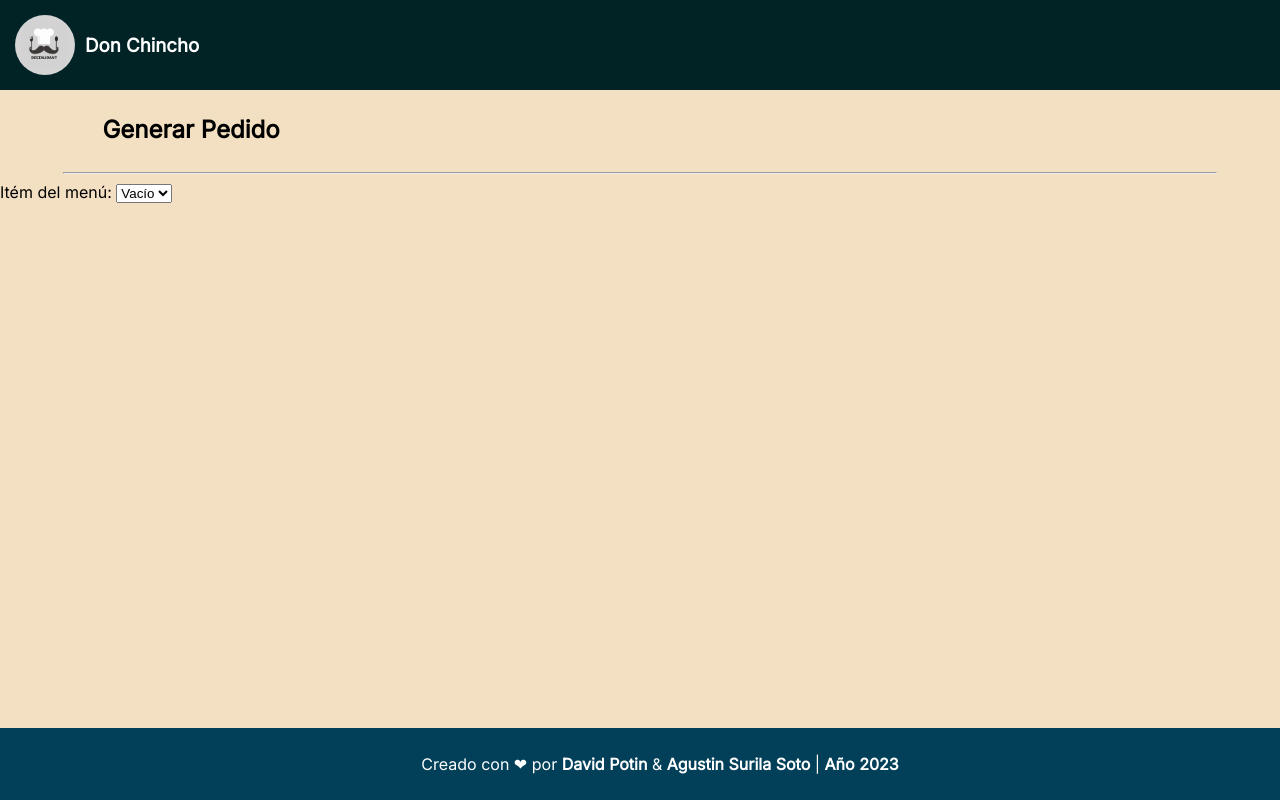
After one commit to Auchan22/Seminario-Lenguaje-PHP-React-APIi, a PHP site: page /altapedido.html in a window 1280 px wide. The commit adds this page. Run offline with PHP 8.4, Linux system fonts and the light colour scheme.

Commit message:
Arreglando estilos y empezando alta pedido

```diff
--- /dev/null
+++ b/PrimeraEntrega/altapedido.html
@@ -0,0 +1,37 @@
+<!DOCTYPE html>
+<html lang="en">
+
+<head>
+    <meta charset="UTF-8">
+    <link rel="icon" type="image/x-icon"
+        href="restaurant-logo-design-template-b281aeadaa832c28badd72c1f6c5caad_screen.jpg">
+    <meta name="viewport" content="width=device-width, initial-scale=1.0">
+    <link rel="stylesheet" href="estilos.css">
+    <title>Don Chincho</title>
+</head>
+
+<body>
+    <header class="header">
+        <img src="restaurant-logo-design-template-b281aeadaa832c28badd72c1f6c5caad_screen.jpg">
+        <h3>Don Chincho</h3>
+    </header>
+    <section id="formularioPedido">
+        <div id="encabezado_alta_pedido">
+            <h2>Generar Pedido</h2>
+        </div>
+        <hr />
+        <form>
+            <div>
+                <label for="">Itém del menú:</label>
+                <select>
+                    <option>Vacío</option>
+                </select>
+            </div>
+        </form>
+    </section>
+    <footer class="footer">
+        <p>Creado con ❤ por <b>David Potin</b> & <b>Agustin Surila Soto</b> | <b>A&ntilde;o 2023</b></p>
+    </footer>
+</body>
+
+</html>
--- a/PrimeraEntrega/estilos.css
+++ b/PrimeraEntrega/estilos.css
@@ -28,18 +28,23 @@ background-color: #012326;
     position: fixed;
     width: 100vw;
     height: 60px;
-top:0;
+    top: 0;
     display: flex;
     justify-content: start;
     align-items: center;
     padding: 15px;
+    display: flex;
+    gap: 10px;
+    color: #fff;
+    align-items: center;
+    justify-content: start;
 }
 
 /* -- Fin Header -- */
 
 /* -- Inicio Footer -- */
 
-.footer{
+.footer {
     color: #fff;
     position: fixed;
     bottom: 0;
@@ -50,6 +55,7 @@ padding: 15px;
     align-items: center;
     justify-content: center;
 }
+
 /* -- Fin Footer -- */
 
 /* -- Inicio seccion Lista -- */
@@ -74,14 +80,14 @@ padding: 15px;
 }
 
 #encabezado_lista form {
-    background-color: #006d77;
+    background-color: #95b7a6;
     border: 1px solid #ece4db;
     padding: 10px 15px;
     border-radius: 10px;
     display: flex;
     gap: 10px;
     align-items: center;
-    color: #fff;
+    color: #1f2941;
 }
 
 .input_group {
@@ -103,7 +109,7 @@ padding: 15px;
     border-radius: 10px;
     border: none;
     height: 40px;
-    padding:5px;
+    padding: 5px;
     font-weight: bold;
     transition: 125ms all ease-in-out;
 }
@@ -114,23 +120,24 @@ padding: 15px;
     background-color: #3c6e71;
     color: #fff;
     transition: 125ms all ease-in-out;
-    box-shadow: 0px 0px 35px -11px rgba(0,0,0,0.46);
+    box-shadow: 0px 0px 35px -11px rgba(0, 0, 0, 0.46);
 }
 
-#productos_contenedor{
+#productos_contenedor {
     width: 80%;
     display: grid;
     grid-template-columns: repeat(5, 1fr);
     grid-gap: 20px;
     margin: 10px auto;
 }
-.cartas{
-    background-color: #0896a6;
+
+.cartas {
+    background-color: #246a73;
     max-width: 200px;
     min-height: 240px;
     border-radius: 15px;
     display: flex;
-    align-items:start;
+    align-items: start;
     flex-direction: column;
     justify-content: space-between;
 }
@@ -139,15 +146,16 @@ padding: 15px;
     padding: 10px;
 }
 
-.descripcion_producto h3, .descripcion_producto h5{
+.descripcion_producto h3,
+.descripcion_producto h5 {
     margin: 0px;
 }
 
-.descripcion_producto h5{
-    color: #024059
+.descripcion_producto h5 {
+    color: #1f2941
 }
 
-.cartas img{
+.cartas img {
     width: 100%;
     border-top-right-radius: 15px;
     border-top-left-radius: 15px;
@@ -162,6 +170,46 @@ hr {
 }
 
 /* -- Fin seccion Lista -- */
+
+/* -- Boton Agregar Pedido -- */
+
+#agregar_pedido {
+    position: fixed;
+    bottom: 90px;
+    right: 30px;
+    background-color: #1f2941;
+    text-decoration: none;
+    padding: 10px 15px;
+    border-radius: 15px;
+    color: #fff;
+    transition: 150ms all ease-in;
+
+}
+
+#agregar_pedido:hover {
+    background-color: #246a73;
+    transition: 150ms all ease-in;
+    box-shadow: 0px 0px 85px 8px rgba(0, 0, 0, 0.4);
+}
+
+/* -- Boton Agregar Pedido -- */
+
+/* -- Inicio Formulario Pedido -- */
+
+#encabezado_alta_pedido {
+    margin: 0px 8vw;
+    padding-top: 15px;
+    margin-top: 80px;
+    display: flex;
+    justify-content: space-between;
+    align-items: center;
+}
+
+#encabezado_alta_pedido h2 {
+    font-weight: bold;
+}
+
+/* -- Fin Formulario Pedido -- */
 
 /* -- Media Queries -- */
 @media (max-width: 800px) {
--- a/PrimeraEntrega/index.html
+++ b/PrimeraEntrega/index.html
@@ -13,6 +13,7 @@
 <body>
     <header class="header">
         <img src="restaurant-logo-design-template-b281aeadaa832c28badd72c1f6c5caad_screen.jpg">
+        <h3>Don Chincho</h3>
     </header>
     <section id="listProductos">
         <div id="encabezado_lista">
@@ -137,6 +138,7 @@
 
         </div>
     </section>
+    <a href="/altapedido.html" id="agregar_pedido">Agregar Pedido</a>
     <footer class="footer">
         <p>Creado con ❤ por <b>David Potin</b> & <b>Agustin Surila Soto</b> | <b>A&ntilde;o 2023</b></p>
     </footer>
```
Lines whose indentation alone changed are shown as unchanged.
